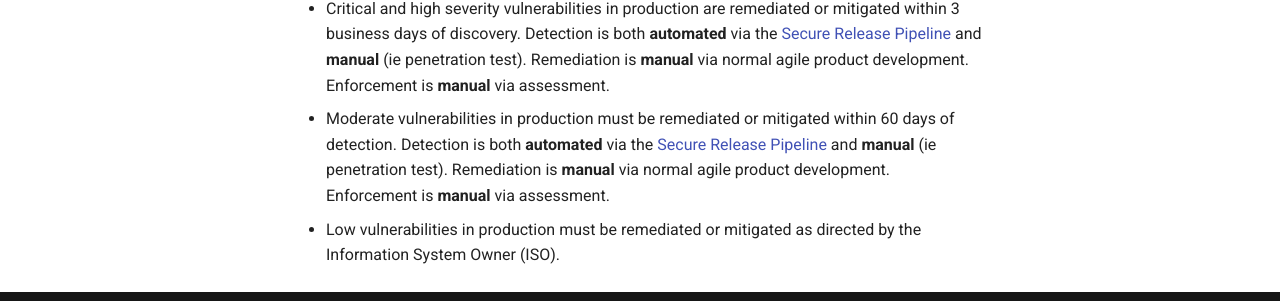
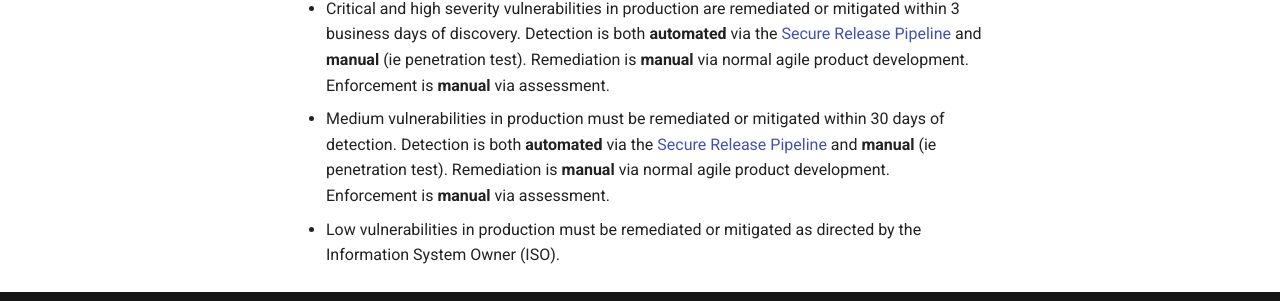
Before and after one commit to rise8-us/cato-playbook, an MkDocs documentation site: the page built from docs/policy.md, in a window 1280 px wide and 1130 px high. Shown: the part 774-1075 px from the top of the window. Built offline with MkDocs 1.6.1 and Material for MkDocs 9.7.7, drawn with Linux system fonts in a browser that asks for light colours; comment, search, counter and statistics services are not loaded.

Commit message:
Update policy.md

```diff
--- a/docs/policy.md
+++ b/docs/policy.md
@@ -23,7 +23,7 @@ discovery. Detection is both **automated** via the
 [Secure Release Pipeline](https://department-of-veterans-affairs.github.io/lighthouse-tornado/) and **manual**
 (ie penetration test). Remediation is **manual** via normal agile product development. Enforcement is **manual** via
 assessment.
-- Moderate vulnerabilities in production must be remediated or mitigated within 60 days of detection. Detection is both
+- Medium vulnerabilities in production must be remediated or mitigated within 30 days of detection. Detection is both
 **automated** via the  [Secure Release Pipeline](https://department-of-veterans-affairs.github.io/lighthouse-tornado/)
 and **manual** (ie penetration test). Remediation is **manual** via normal agile product development. Enforcement is
 **manual** via assessment.
```
